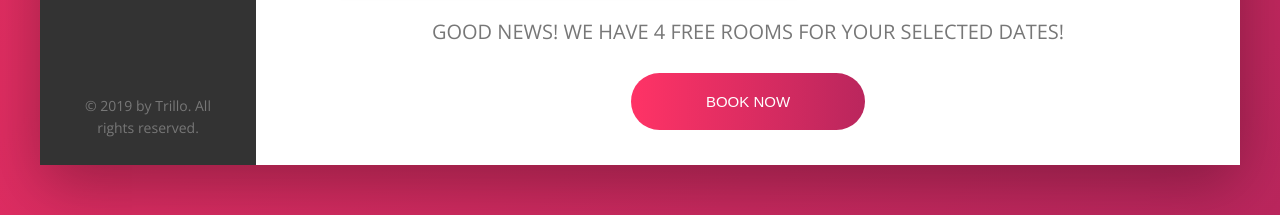
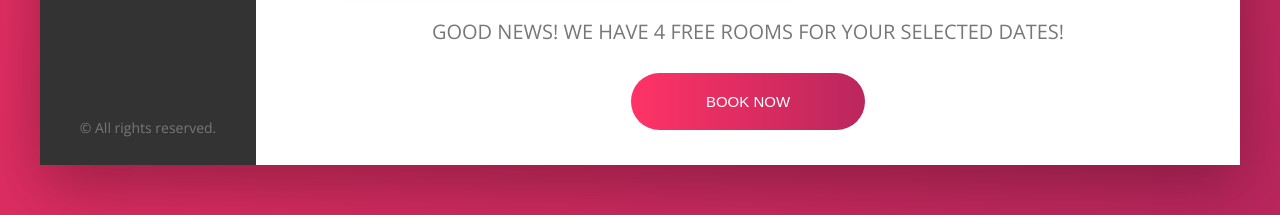
Before and after one commit to antnnks/flexboxp, a website: page index.html in a window 1280 px wide. Shown: the part 1208-1423 px from the top of the page. Drawn offline with nearby package versions, Linux system fonts and the light colour scheme.

Commit message:
Update index.html

```diff
--- a/index.html
+++ b/index.html
@@ -89,7 +89,7 @@
                 </ul>
 
                 <div class="legal">
-                    &copy; 2019 by Trillo. All rights reserved.
+                    &copy; All rights reserved.
                 </div>
             </nav>
 
```
